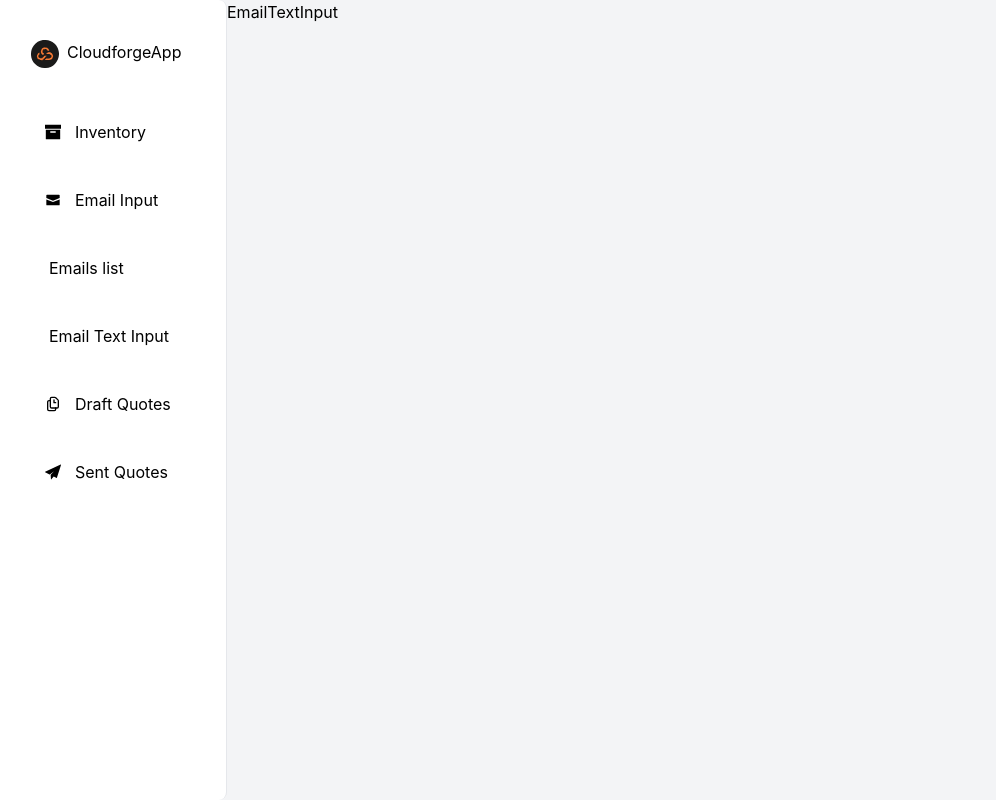
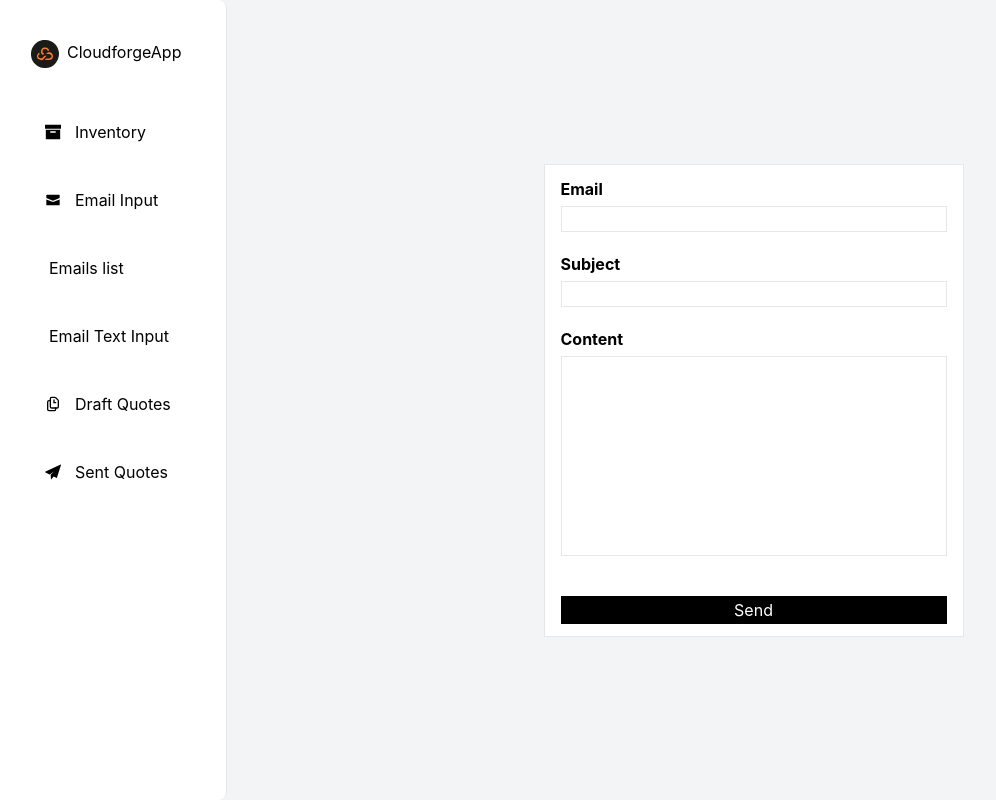
Before and after one commit to Dunridge/cloudforge-app, a React (Create React App) app: page /email-input/emailtext-input in a window 1280 px wide. Shown: the whole page, without its empty margins (0-996 px from the left). Built offline with nearby package versions, Linux system fonts and the light colour scheme.

Commit message:
emails-input. add the form to submit new emails

```diff
--- /dev/null
+++ b/src/components/EmailInputField.tsx
@@ -0,0 +1,23 @@
+import { IEmailInputProps } from "../utils/interfaces/IEmailInputFieldProps";
+
+export default function EmailInputField({ name, fieldKey, isTextarea, form, setForm }: IEmailInputProps) {
+
+    const handleChange = (event: React.ChangeEvent<any>) => {
+        setForm(prevState => ({
+            ...prevState,
+            [fieldKey]: event.target.value
+        }));
+    };
+
+    return (
+        <div className="flex flex-col gap-[5px]">
+            <div className="font-bold">{name}</div>
+
+            {isTextarea ? (
+                <textarea className="border border-gray-200 h-[200px] resize-none" value={form[fieldKey]} onChange={handleChange} />
+            ) : (
+                <input type="text" className="border border-gray-200" value={form[fieldKey]} onChange={handleChange} />
+            )}
+        </div>
+    );
+}
--- a/src/components/EmailTextInput.tsx
+++ b/src/components/EmailTextInput.tsx
@@ -1,7 +1,40 @@
+import { useEffect, useState } from "react";
+import { IEmail } from "../utils/interfaces/IEmail";
+import { emailtextFormInputs } from "../utils/data/emailtextFormInputs";
+import { IEmailInput } from "../utils/interfaces/IEmailInput";
+import EmailInputField from "./EmailInputField";
 
 export default function EmailTextInput() {
+    const [form, setForm] = useState<IEmail>({
+        email: '',
+        subject: '',
+        content: '',
+        _id: '', // TODO: decide what to do with this id
+    });
+
+    useEffect(() => {
+        // console.log(form);
+    }, [form]);
+
+    const handleSubmit = () => {
+        console.log(form);
+        debugger;
+        // TODO: move the decalaration of the endpoint call to here
+    }
 
     return (
-        <div>EmailTextInput</div>
+        <div className="w-full h-full flex justify-center items-center">
+            <div className="w-[420px] h-fit flex flex-col bg-white px-4 py-3 border border-gray-200">
+                <form action="" className="h-full flex flex-col gap-[40px] justify-between">
+                    <div className="flex flex-col gap-[20px]">
+                        {
+                            emailtextFormInputs.map((emailInput: IEmailInput) => <EmailInputField {...emailInput} form={form} setForm={setForm} key={emailInput.fieldKey} />)
+                        }
+                    </div>
+
+                    <button className="px-[12px] py-[2px] bg-black text-white" onClick={handleSubmit}>Send</button>
+                </form>
+            </div>
+        </div>
     )
 }
--- a/src/components/InboxEmail.tsx
+++ b/src/components/InboxEmail.tsx
@@ -3,11 +3,11 @@ import { IEmailProps } from "../utils/interfaces/IEmailProps"
 export default function InboxEmail({ _id, email, subject, content, handleEmailClick }: IEmailProps) {
 
     const onHandleEmailClick = () => {
-        handleEmailClick(_id);
+        handleEmailClick(_id!);
     }
 
     return (
-        <div onClick={onHandleEmailClick} className="flex flex-col bg-white px-4 py-3 border-b border-r border-gray-200 cursor-pointer">
+        <div onClick={onHandleEmailClick} className="w-full h-full flex flex-col bg-white px-4 py-3 border-b border-r border-gray-200 cursor-pointer">
             <div>{ subject }</div>
             <div>{ email }</div>
             <div className="truncate">{ content }</div>
--- /dev/null
+++ b/src/utils/data/emailtextFormInputs.ts
@@ -0,0 +1,17 @@
+import { IEmailInput } from "../interfaces/IEmailInput";
+
+export const emailtextFormInputs: IEmailInput[] = [
+    {
+        fieldKey: 'email',
+        name: 'Email',
+    },
+    {
+        fieldKey: 'subject',
+        name: 'Subject',
+    },
+    {
+        fieldKey: 'content',
+        name: 'Content',
+        isTextarea: true
+    },
+]
--- a/src/utils/interfaces/IEmail.ts
+++ b/src/utils/interfaces/IEmail.ts
@@ -1,6 +1,7 @@
 export interface IEmail {
-    _id: string;
+    _id?: string;
     email: string;
     subject: string;
     content: string;
+    [key: string]: any;
 }
--- /dev/null
+++ b/src/utils/interfaces/IEmailInput.ts
@@ -0,0 +1,7 @@
+import { IEmail } from "./IEmail";
+
+export interface IEmailInput {
+    name: string;
+    fieldKey: string;
+    isTextarea?: boolean;
+}
--- /dev/null
+++ b/src/utils/interfaces/IEmailInputFieldProps.ts
@@ -0,0 +1,7 @@
+import { IEmail } from "./IEmail";
+import { IEmailInput } from "./IEmailInput";
+
+export interface IEmailInputProps extends IEmailInput {
+    form: IEmail;
+    setForm: React.Dispatch<React.SetStateAction<IEmail>>;
+}
```
